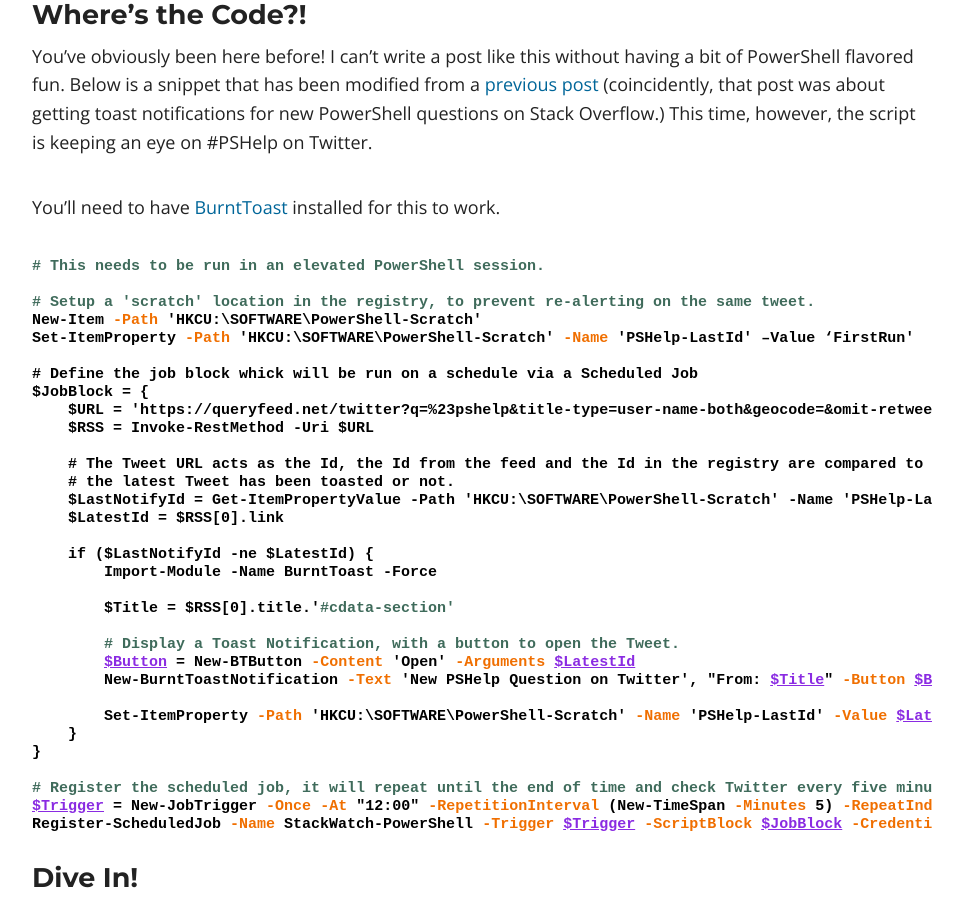
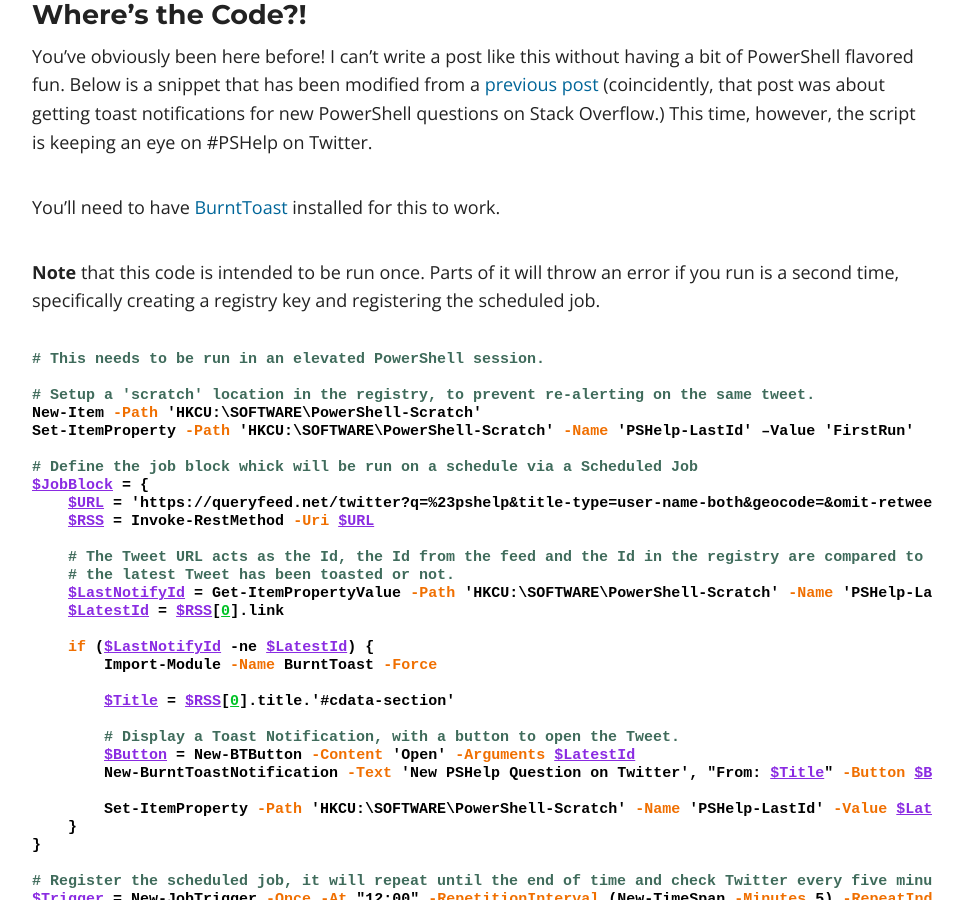
Before and after one commit to Windos/windos.github.io, a Jekyll site: the page built from _posts/2018-03-20-pshelp-twitter.md, in a window 1280 px wide and 900 px high, scrolled down 1690 px. Shown: the whole window, without its empty margins (158-1121 px from the left). Built offline with Jekyll 4.4.1, drawn with Linux system fonts in a browser that asks for light colours; nearby versions of some CDN libraries; some web fonts are replaced; comment, search, counter and statistics services are not loaded.

Commit message:
Minor changes

````diff
--- a/_posts/2018-03-20-pshelp-twitter.md
+++ b/_posts/2018-03-20-pshelp-twitter.md
@@ -64,12 +64,16 @@
 
 You'll need to have [BurntToast](https://powershellgallery.com/packages/BurntToast) installed for this to work.
 
+**Note** that this code is intended to be run once. Parts of it will throw an
+error if you run is a second time, specifically creating a registry key and
+registering the scheduled job.
+
 ```powershell
 # This needs to be run in an elevated PowerShell session.
 
 # Setup a 'scratch' location in the registry, to prevent re-alerting on the same tweet.
 New-Item -Path 'HKCU:\SOFTWARE\PowerShell-Scratch'
-Set-ItemProperty -Path 'HKCU:\SOFTWARE\PowerShell-Scratch' -Name 'PSHelp-LastId' –Value ‘FirstRun'
+Set-ItemProperty -Path 'HKCU:\SOFTWARE\PowerShell-Scratch' -Name 'PSHelp-LastId' –Value 'FirstRun'
 
 # Define the job block whick will be run on a schedule via a Scheduled Job
 $JobBlock = {
````
